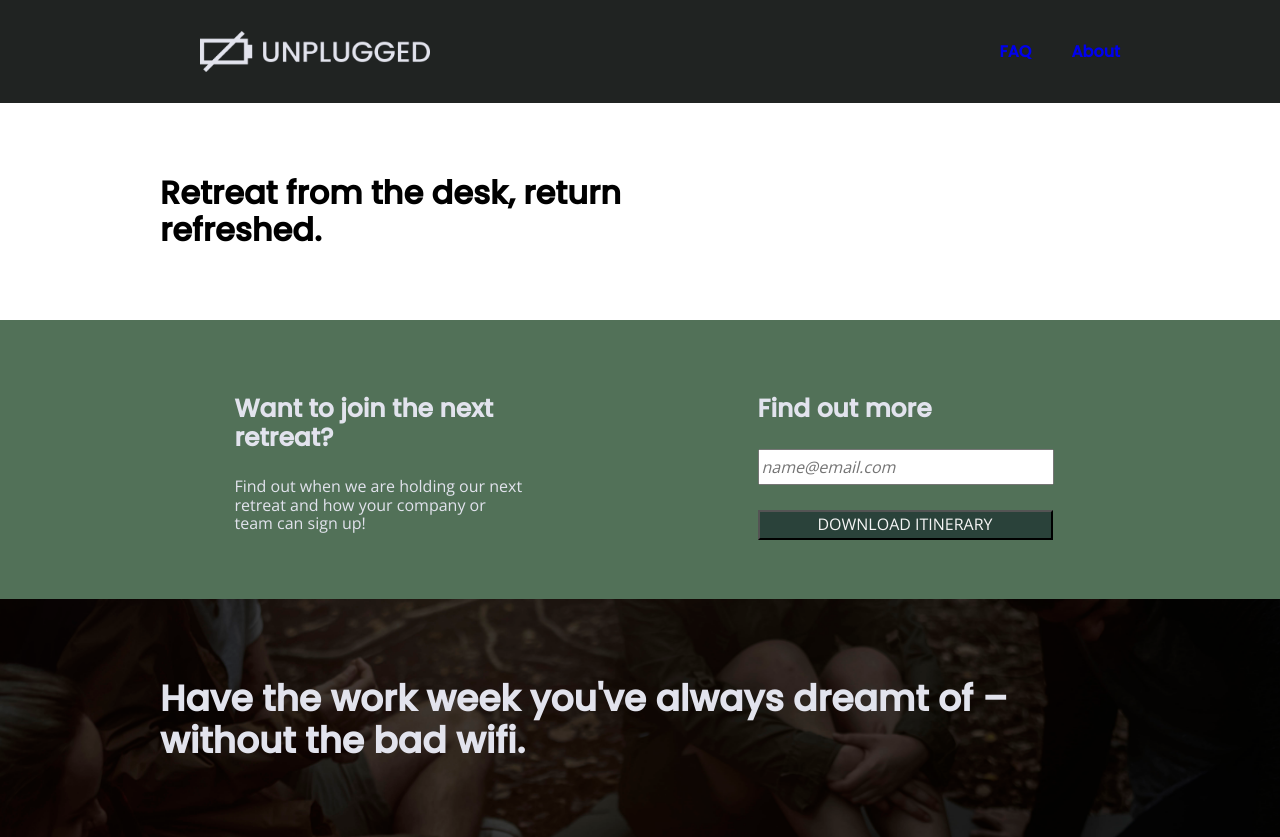
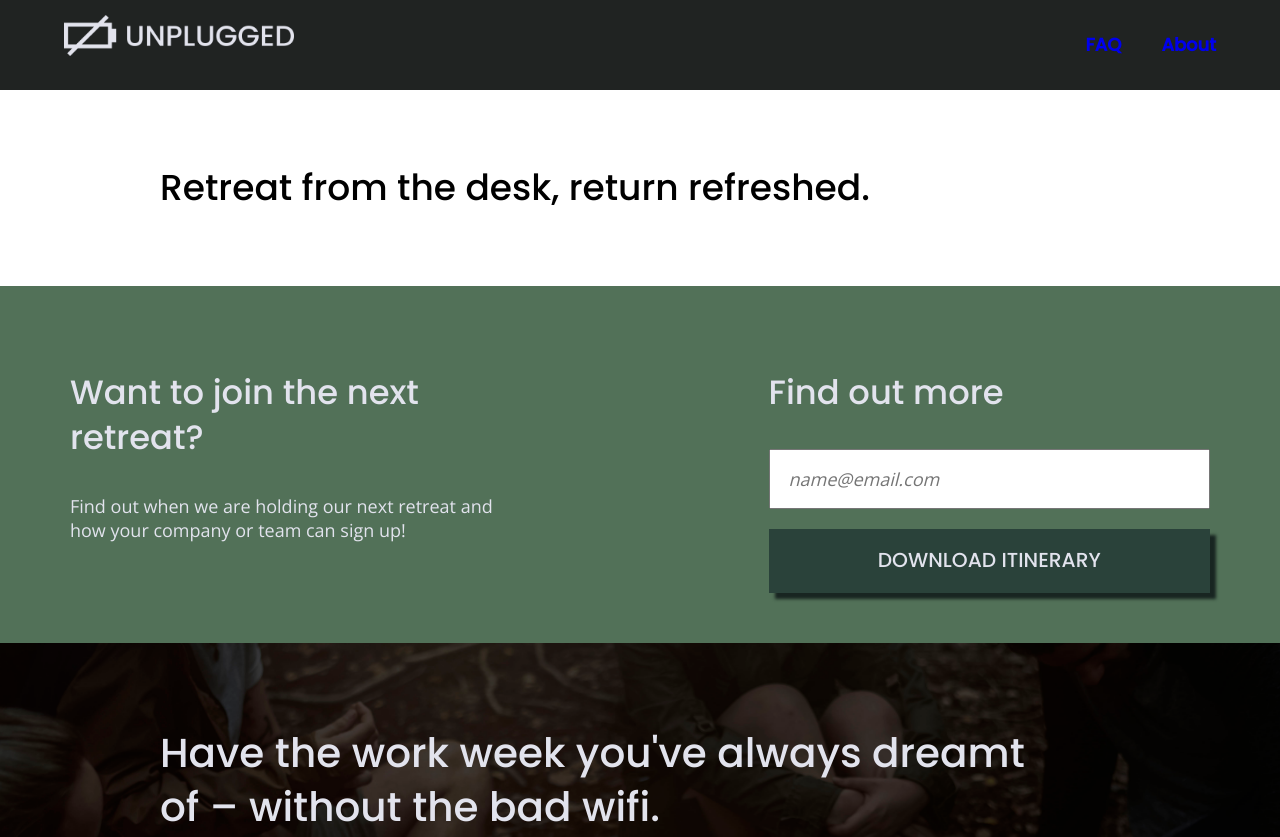
Before and after one commit to EvvyK/front-end-example, a website built with Parcel: page index.html in a window 1280 px wide. Shown: the top 837 px of the page. Built offline with nearby package versions, Linux system fonts and the light colour scheme.

Commit message:
edit media queries font images etc

```diff
--- a/css/main.css
+++ b/css/main.css
@@ -21,12 +21,18 @@ nav, h1, h2, h3, h4 {
 }
 h1 {
   font-size: 2.25em;
+  font-weight: 100;
 }
 h2 {
   font-size: 1.875em;
+  font-weight: 100;
 }
 h3 {
   font-size: 1.125em;
+  font-weight: 100;
+}
+h4 {
+  font-weight: 100;
 }
 nav {
   font-weight: bold;
@@ -208,17 +214,29 @@ aside {
   width: 100%;
 }
 .input {
-  width: 288px;
+  box-sizing: border-box;
+  width: 100%;
+  color: #2a423a;
   font-style: italic;
-  height: 30px;
+  padding: 1em;
 }
 .btn {
-  margin-top: 25px;
+  width: 100%;
+  padding: 20px 0;
+  margin-top: 20px;
   background-color: #2a423a;
-  color: whitesmoke;
+  font-family: 'Poppins', Helvetica, Arial, sans-serif;
+  font-weight: 500;
+  font-size: 1.125em;
+  color: #e2e3ed;
+  border: none;
+  text-align: center;
   text-transform: uppercase;
-  width: 295px;
-  height: 30px;
+  box-shadow: 6px 6px 3px #182521;
+}
+.btn:active {
+  box-shadow: 3px 3px 3px #0e1613;
+  transform: translate(3px,3px);
 }
 .features {
   display: flex;
@@ -228,12 +246,6 @@ aside {
   background-image: url("../Assets/rawpixel-800820-unsplash1.jpg");
   background-size: cover;
   color: #e2e3ed;
-}
-.features, .features-items {
-  display: flex;
-  justify-content: center;
-  flex-flow: row wrap;
-  align-items: center;
 }
 .features h2 {
   margin-bottom: 60px;
@@ -281,7 +293,10 @@ aside {
   width: 50%;
   margin: 25px 0;
 }
-
+.reviews img {
+  width: 100%;
+  height: auto;
+}
 /* ==========================================================================
   ABOUT STYLES
  ========================================================================== */
@@ -307,6 +322,7 @@ aside {
   background: #2a423a;
   color: #e2e3ed;
 }
+
 .contact-section .features-items{
   justify-content: left;
 }
@@ -428,13 +444,29 @@ address {
 
 @media only screen and (min-width: 768px) {
   /* Tablet Styles */
+  h1 {
+    font-size: 3em;
+  }
+  h2 {
+    font-size: 2.25em;
+  }
+  h3 {
+    font-size: 1.5em;
+  }
+  .content-wrapper {
+    max-width: 640px;
+  }
   header {
     display: flex;
-    justify-content: space-between;
+    justify-content: space-around;
   }
   header .content-wrapper {
     display: flex;
     justify-content: space-between;
+    max-width: none;
+  }
+  header figure {
+    margin: 0;
   }
   .header-divider {
     display: none;
@@ -449,13 +481,18 @@ address {
   }
   aside .content-wrapper {
     display: flex;
-    justify-content: center;
+    justify-content: space-between;
     align-items: baseline;
     flex-flow: nowrap;
+  }
+  .form, .form-description {
+    width: 30%;
+    flex: 1 1 0;
   }
   .form {
     display: flex;
     flex-flow: column;
+    align-items: stretch;
   }
   aside .form-description {
     width: 280px;
@@ -463,16 +500,28 @@ address {
     margin-right: 86px;
   }
   .features article {
-    flex-basis: 50%;
+    flex-basis: 45%;
+
   }
   .features-item-description {
-    width: 200px;
+    width: 195px;
     text-align: center;
+  }
+  .reviews img {
+    width: 49%;
+    align-self: flex-start;
+    height: auto;
+  }
+  .reviews h3 {
+    width: 100%;
+    margin-top: 0;
+  }
+  .reviews article div {
+    width: 49%;
   }
   .reviews article {
     display: flex;
     justify-content: space-around;
-    width: 640px;
   }
   .footer-content {
     display: flex;
@@ -480,8 +529,13 @@ address {
     justify-content: space-around;
     width: 640px;
   }
+  .contact-section{
+    display: flex;
+  }
+
   .contact-section .features-items {
-    justify-content: space-between;
+    justify-content: center;
+    text-align:left;
   }
   .contact-section article {
     width: 50%;
@@ -502,6 +556,19 @@ address {
 
 @media only screen and (min-width: 1200px) {
   /*Desktop Styles*/
+  body {
+    font-size: 1.125em;
+    line-height: 1.333;
+  }
+  h1 {
+    font-size: 3.75em;
+  }
+  h2 {
+    font-size: 2.25em;
+  }
+  h3 {
+    font-size: 1.875em;
+  }
   .content-wrapper {
     max-width: 960px;
   }
@@ -509,36 +576,28 @@ address {
     margin: auto;
   }
   .hero h1 {
-    width: 60%;
+    width: 80%;
   }
   aside .content-wrapper {
     justify-content: space-around;
+    gap: 15%;
+    max-width: 1140px;
   }
   aside .content-wrapper .form-description,
   aside .content-wrapper .form {
-    width: 30%;
-  }
-  aside h3 {
-    font-size: 25px;
+    width: 20%;
   }
   .features h2{
     width: 95%;
-    font-size: 36px;
   }
   .features article {
     flex-basis: 33%;
-  }
-  .reviews h2 {
-    font-size: 36px;
   }
   .reviews h3 {
     width: 80%;
   }
   .reviews article div {
     width: 45%;
-  }
-  .mission h1 {
-    font-size: 48px;
   }
   .contact-section h1 {
     margin: auto;
@@ -550,7 +609,6 @@ address {
   }
   .faq h1 {
     width: 100%;
-    font-size: 48px;
   }
 }
 
--- a/index.html
+++ b/index.html
@@ -108,6 +108,7 @@
         <h2>Be a better team in 5 days, like this one.</h2>
         <!--image placeholder-->
         <article>
+          <img src="assets/omar-lopez-296944-unsplash.jpg" alt="Group of young adults huddled together happily in the mountainside." width="1145" height="826">
           <div>
             <h3>LaCrue Bottling Co. <br> October 2017</h3>
             <p>Lorem ipsum dolor sit amet, consectetur adipiscing elit, sed do eiusmod tempor incididunt ut labore et
```
Also changed, not shown: about/index.html (+2 -2 lines).
